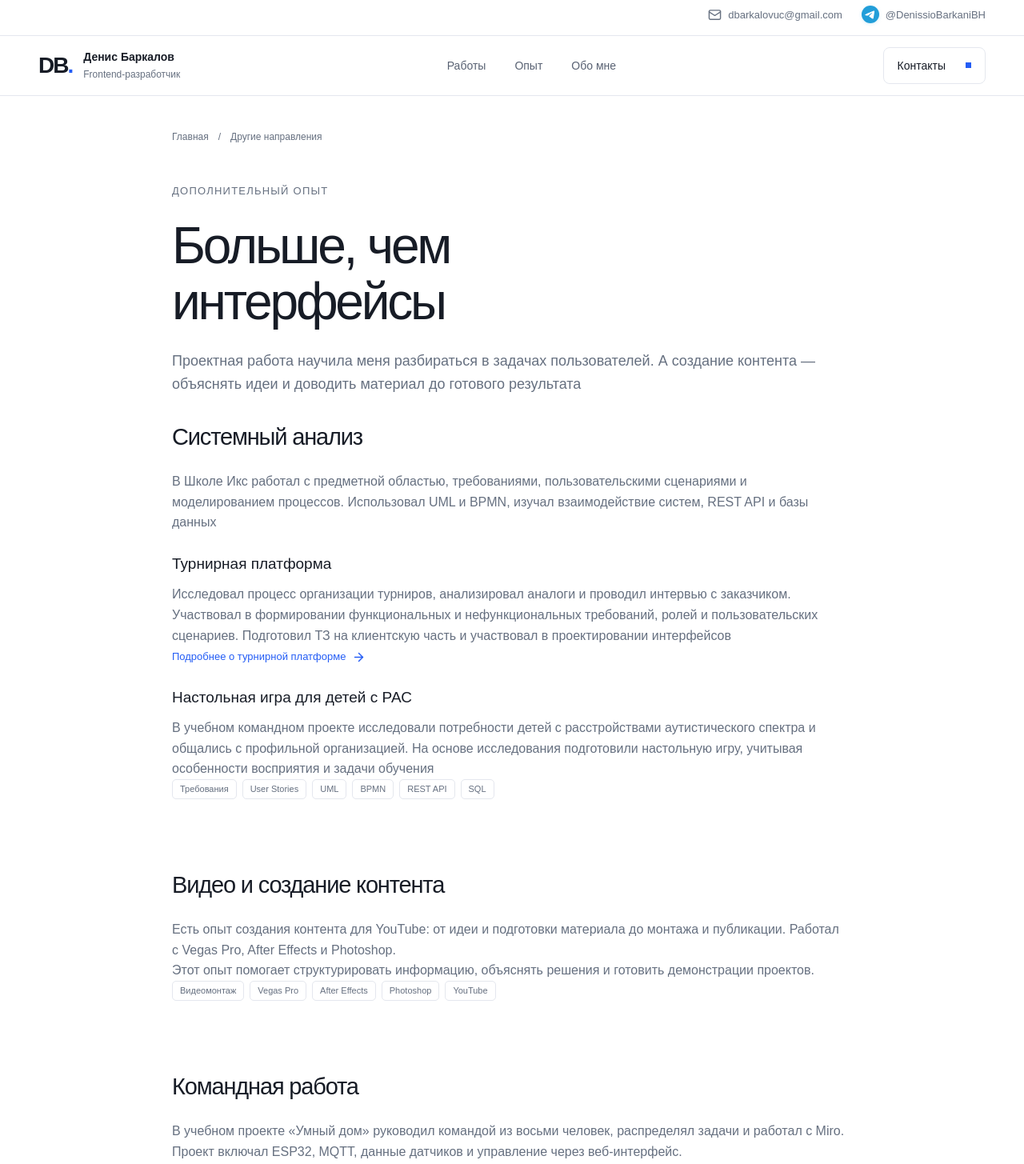
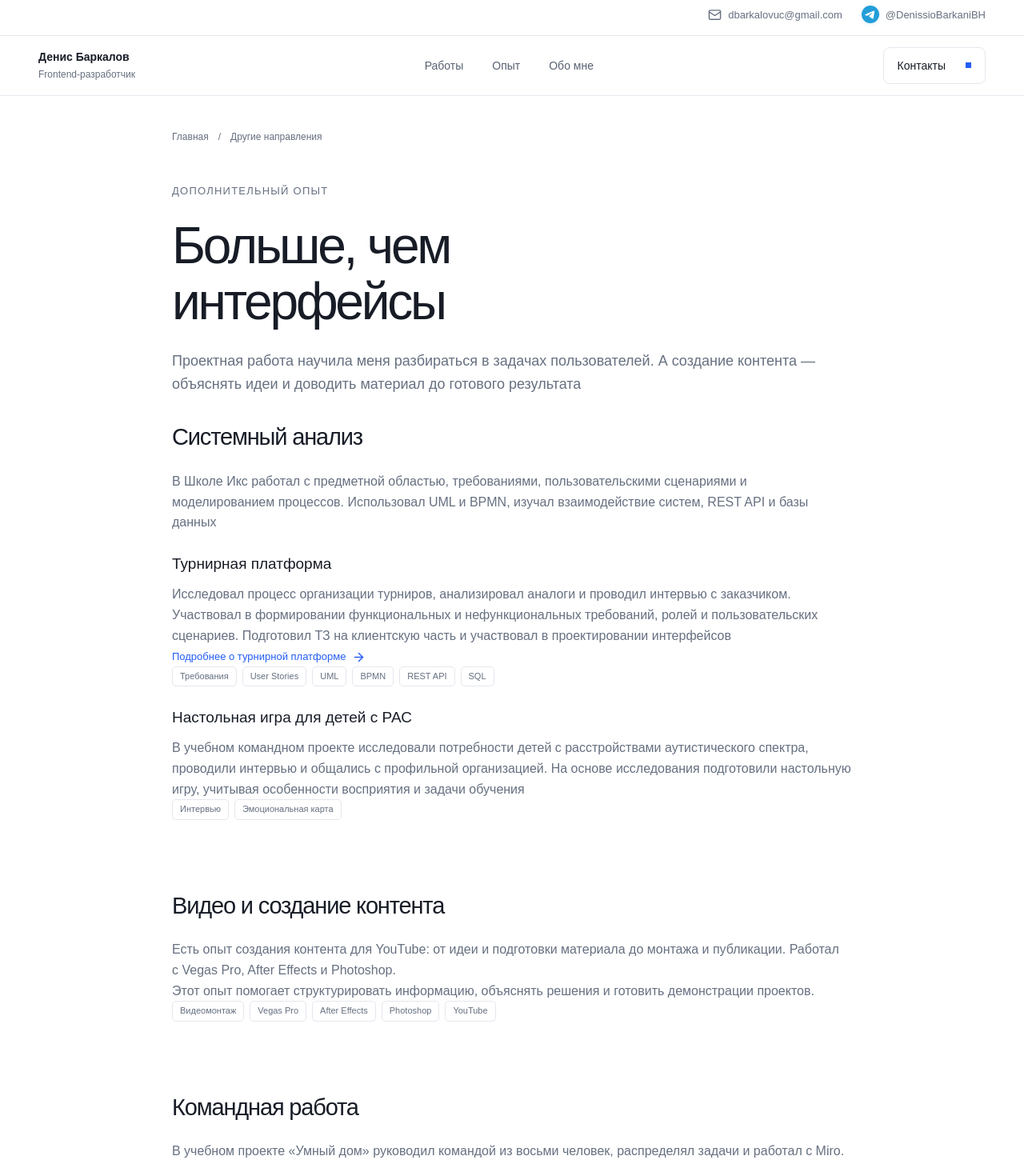
Before and after one commit to DenissioBarkani/next, a Next.js app: page /more in a window 1280 px wide. Shown: the top 1455 px of the page at 80% size. Built offline with nearby package versions, Linux system fonts and the light colour scheme.

Commit message:
feat: enhance project sections with links and tags; refactor styles and components for clarity

```diff
--- a/app/styles/portfolio.css
+++ b/app/styles/portfolio.css
@@ -41,16 +41,6 @@
   font-size: 14px;
   font-weight: 600;
   line-height: 1.4;
-}
-.monogram {
-  font-size: 28px;
-  letter-spacing: -2px;
-  display: flex;
-  align-items: center;
-  line-height: 1;
-}
-.monogram span {
-  color: var(--blue);
 }
 .wordmark small {
   display: block;
--- a/components/client/code-viewer.tsx
+++ b/components/client/code-viewer.tsx
@@ -84,13 +84,20 @@ export function CodeViewer({ files }: { readonly files: readonly CodeExample[] }
               >
                 <code>
                   {tokens.map((line, index) => (
-                    <span {...getLineProps({ line, key: index })} key={index} className="code-line">
+                    <span
+                      {...getLineProps({ line })}
+                      key={`${file.path}-line-${(file.startLine ?? 1) + index}`}
+                      className="code-line"
+                    >
                       <span className="line-number" aria-hidden="true">
                         {(file.startLine ?? 1) + index}
                       </span>
                       <span className="line-code">
                         {line.map((token, tokenIndex) => (
-                          <span {...getTokenProps({ token, key: tokenIndex })} key={tokenIndex} />
+                          <span
+                            {...getTokenProps({ token })}
+                            key={`${file.path}-line-${index}-token-${tokenIndex}`}
+                          />
                         ))}
                       </span>
                     </span>
--- a/components/project/project-cover.tsx
+++ b/components/project/project-cover.tsx
@@ -40,7 +40,7 @@ export function ProjectCover({ project, detail = false }: ProjectCoverProps) {
           <div className="cover-grid" />
           <div className="cover-top">
             <span className="cover-kind">{projectKindLabel(project)}</span>
-            <Icon size={23} strokeWidth={1.4} />
+            {detail && <Icon size={23} strokeWidth={1.4} />}
           </div>
           <div className="cover-type">{headline}</div>
           <div className="cover-bottom">
--- a/components/sections/more-page-content.tsx
+++ b/components/sections/more-page-content.tsx
@@ -29,6 +29,11 @@ export function MorePageContent() {
               {section.paragraphs.length === 1 ? withoutFinalPeriod(paragraph) : paragraph}
             </p>
           ))}
+          {section.href && section.linkLabel && (
+            <ArrowLink href={section.href} className="text-link">
+              {section.linkLabel}
+            </ArrowLink>
+          )}
           {section.cases?.map((item) => (
             <div key={item.title}>
               <h3>{item.title}</h3>
@@ -37,6 +42,13 @@ export function MorePageContent() {
                 <ArrowLink href={item.href} className="text-link">
                   {item.linkLabel}
                 </ArrowLink>
+              )}
+              {item.tags && (
+                <div className="tags">
+                  {item.tags.map((tag) => (
+                    <span key={tag}>{tag}</span>
+                  ))}
+                </div>
               )}
             </div>
           ))}
--- a/components/site/site-header.tsx
+++ b/components/site/site-header.tsx
@@ -61,9 +61,6 @@ export function SiteHeader({ profile, navigation }: SiteHeaderProps) {
     <header className={`site-header${isHidden ? " site-header--hidden" : ""}`}>
       <div className="shell nav-inner">
         <Link href="/" className="wordmark" aria-label={`${profile.name} — главная`}>
-          <span className="monogram">
-            DB<span>.</span>
-          </span>
           <span>
             {profile.name}
             <small>{profile.role}</small>
--- a/content/pages.ts
+++ b/content/pages.ts
@@ -93,11 +93,14 @@ export type MorePageSection = {
   readonly id?: string;
   readonly title: string;
   readonly paragraphs: readonly string[];
+  readonly href?: string;
+  readonly linkLabel?: string;
   readonly cases?: readonly {
     readonly title: string;
     readonly text: string;
     readonly href?: string;
     readonly linkLabel?: string;
+    readonly tags?: readonly string[];
   }[];
   readonly tags?: readonly string[];
 };
@@ -133,13 +136,14 @@ export const morePage = {
           text: "Исследовал процесс организации турниров, анализировал аналоги и проводил интервью с заказчиком. Участвовал в формировании функциональных и нефункциональных требований, ролей и пользовательских сценариев. Подготовил ТЗ на клиентскую часть и участвовал в проектировании интерфейсов.",
           href: "/projects/tournament-platform",
           linkLabel: "Подробнее о турнирной платформе",
+          tags: ["Требования", "User Stories", "UML", "BPMN", "REST API", "SQL"],
         },
         {
           title: "Настольная игра для детей с РАС",
-          text: "В учебном командном проекте исследовали потребности детей с расстройствами аутистического спектра и общались с профильной организацией. На основе исследования подготовили настольную игру, учитывая особенности восприятия и задачи обучения.",
+          text: "В учебном командном проекте исследовали потребности детей с расстройствами аутистического спектра, проводили интервью и общались с профильной организацией. На основе исследования подготовили настольную игру, учитывая особенности восприятия и задачи обучения.",
+          tags: ["Интервью", "Эмоциональная карта"],
         },
       ],
-      tags: ["Требования", "User Stories", "UML", "BPMN", "REST API", "SQL"],
     },
     {
       id: "video",
@@ -156,6 +160,8 @@ export const morePage = {
         "В учебном проекте «Умный дом» руководил командой из восьми человек, распределял задачи и работал с Miro. Проект включал ESP32, MQTT, данные датчиков и управление через веб-интерфейс.",
         "Знаком со Scrum и участвовал в проектах с распределением задач. Основное направление, в котором ищу работу, — frontend-разработка.",
       ],
+      href: "/projects/smart-home",
+      linkLabel: "Подробнее о проекте «Умный дом»",
     },
   ],
   backLink: { href: "/#projects", label: "Вернуться к frontend-проектам" },
```
